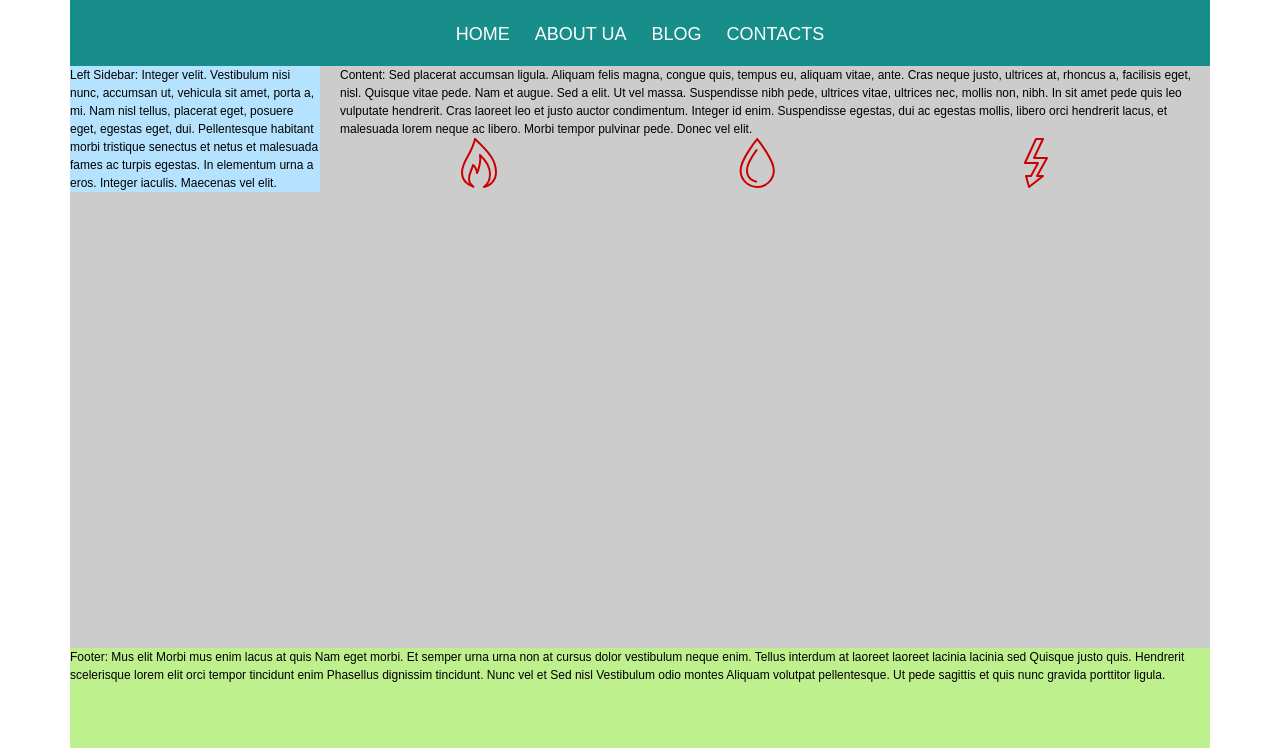
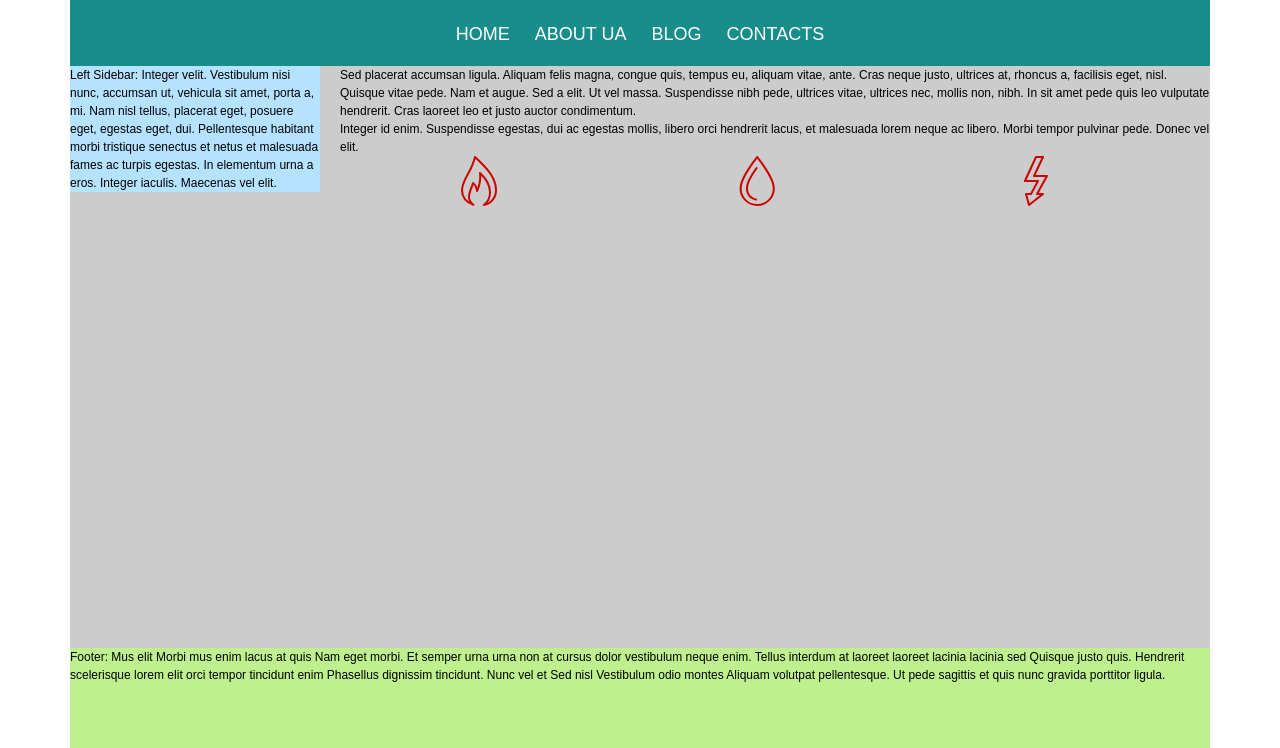
Before and after one commit to Ferkalek/svg-anim, a plain HTML site: page index.html in a window 1280 px wide. Shown: the part 72-820 px from the top of the page. Drawn offline with Linux system fonts and the light colour scheme.

Commit message:
threr div

```diff
--- a/index.html
+++ b/index.html
@@ -33,7 +33,9 @@
 
 		<div class="container">
 			<main class="content">
-				<strong>Content:</strong> Sed placerat accumsan ligula. Aliquam felis magna, congue quis, tempus eu, aliquam vitae, ante. Cras neque justo, ultrices at, rhoncus a, facilisis eget, nisl. Quisque vitae pede. Nam et augue. Sed a elit. Ut vel massa. Suspendisse nibh pede, ultrices vitae, ultrices nec, mollis non, nibh. In sit amet pede quis leo vulputate hendrerit. Cras laoreet leo et justo auctor condimentum. Integer id enim. Suspendisse egestas, dui ac egestas mollis, libero orci hendrerit lacus, et malesuada lorem neque ac libero. Morbi tempor pulvinar pede. Donec vel elit.
+				<p>Sed placerat accumsan ligula. Aliquam felis magna, congue quis, tempus eu, aliquam vitae, ante. Cras neque justo, ultrices at, rhoncus a, facilisis eget, nisl.</p>
+				<p> Quisque vitae pede. Nam et augue. Sed a elit. Ut vel massa. Suspendisse nibh pede, ultrices vitae, ultrices nec, mollis non, nibh. In sit amet pede quis leo vulputate hendrerit. Cras laoreet leo et justo auctor condimentum. </p>
+				<p>Integer id enim. Suspendisse egestas, dui ac egestas mollis, libero orci hendrerit lacus, et malesuada lorem neque ac libero. Morbi tempor pulvinar pede. Donec vel elit.</p>
 
 
 
```
